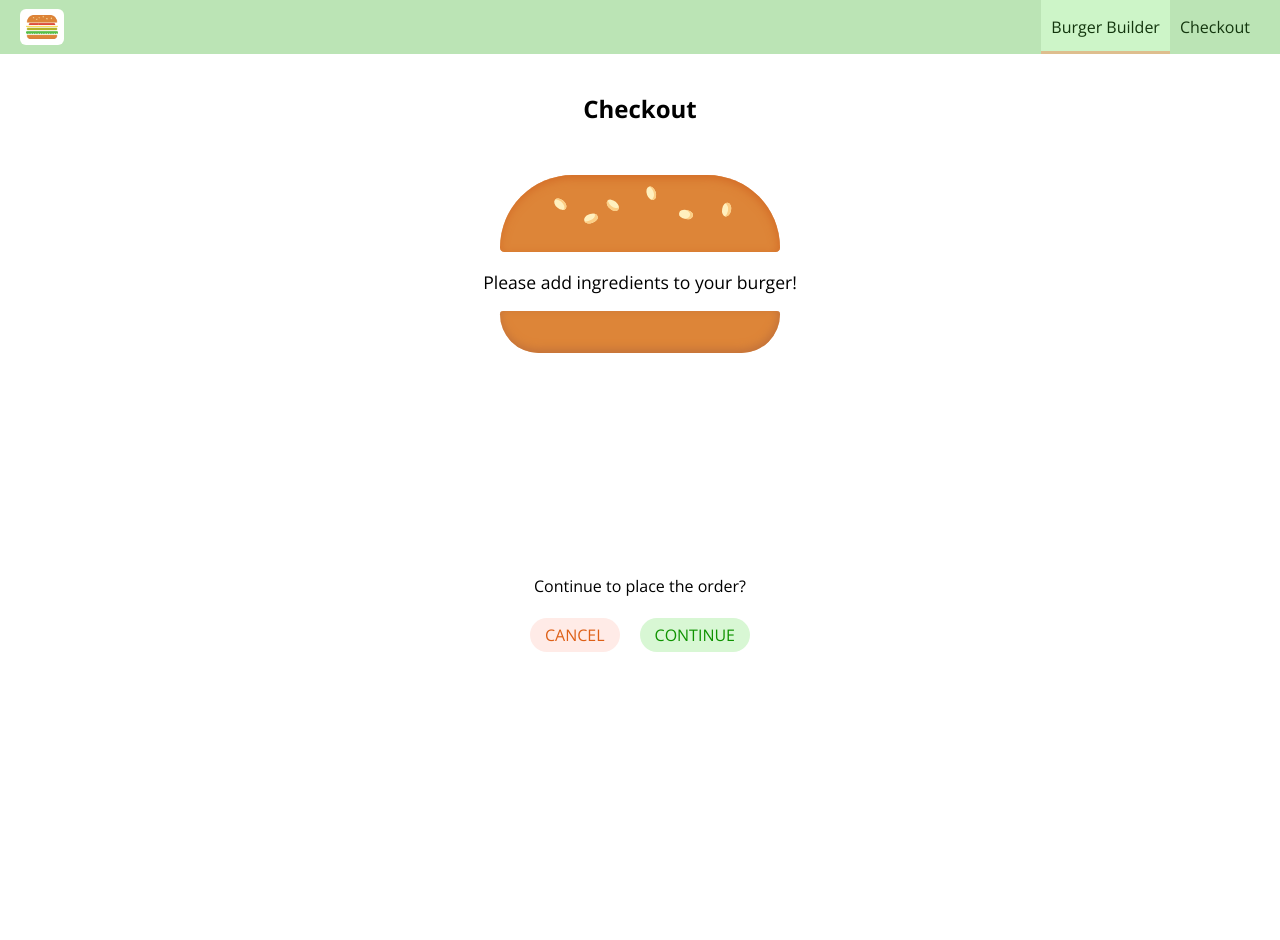
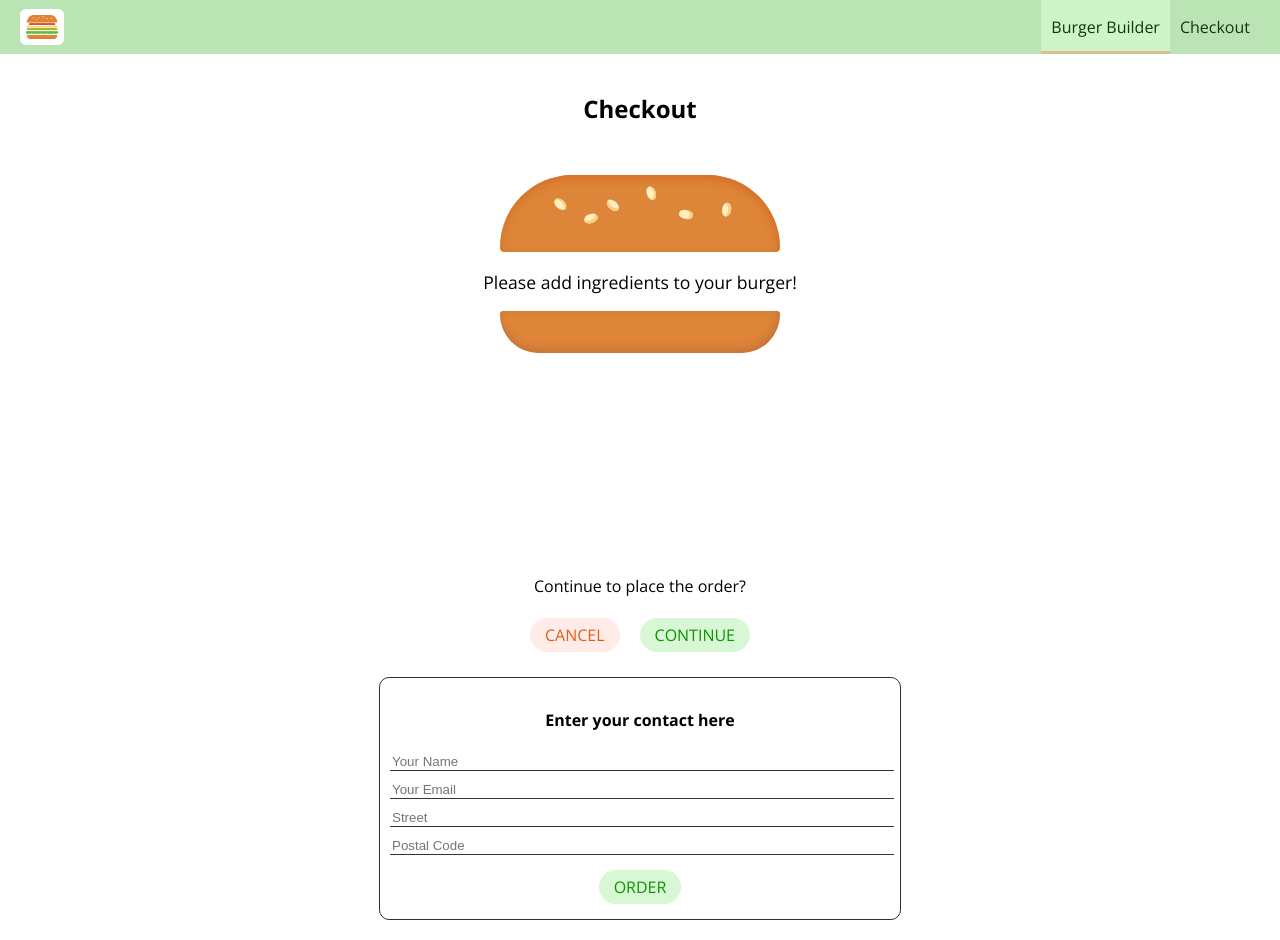
Before and after one commit to khoathy/burger-app, a React app: page /checkout in a window 1280 px wide. Both pictures are taken after a click on the button "CONTINUE". Before the commit the page ends 800 px from the top, so only its background shows below. Built offline with nearby package versions, Linux system fonts and the light colour scheme.

Commit message:
feat: create contact form, navigate to contact data component

```diff
--- a/src/containers/Checkout/Checkout.js
+++ b/src/containers/Checkout/Checkout.js
@@ -1,5 +1,7 @@
 import React, { Component } from 'react';
+import {Route} from 'react-router-dom';
 import CheckoutSummary from '../../components/Order/CheckoutSummary/CheckoutSummary'
+import ContactData from './ContactData/ContactData';
 
 class Checkout extends Component {
     state = {
@@ -37,6 +39,9 @@
                     ingredients={this.state.ingredients}
                     checkoutCancel = {this.checkoutCancelHandler}
                     checkoutContinue = {this.checkoutContinueHandler} />
+                <Route
+                    path={this.props.match.path + '/contact-data'}
+                    component={ContactData} />
             </div>
         )
 
--- /dev/null
+++ b/src/containers/Checkout/ContactData/ContactData.css
@@ -0,0 +1,22 @@
+.ContactData {
+    margin: 20px auto;
+    width: 80%;
+    text-align: center;
+    padding: 10px;
+    border: solid 1px #333;
+    border-radius: 10px;
+}
+
+.Input {
+    width: 100%;
+    display: block;
+    border: 0;
+    border-bottom: solid 1px #333;
+    margin-bottom: 10px;
+}
+
+@media (min-width: 600px) {
+    .ContactData {
+        width: 500px;
+    }
+}
--- /dev/null
+++ b/src/containers/Checkout/ContactData/ContactData.js
@@ -0,0 +1,31 @@
+import React, { Component } from 'react';
+import classes from './ContactData.css';
+import Button from '../../../components/UI/Button/Button';
+
+class ContactData extends Component {
+    state = {
+        name: '',
+        email: '',
+        address: {
+            street: '',
+            postalCode: ''
+        }
+    }
+
+    render() {
+        return (
+            <div className={classes.ContactData}>
+                <h4>Enter your contact here</h4>
+                <form>
+                    <input className={classes.Input} type="text" name="name" placeholder="Your Name" />
+                    <input className={classes.Input} type="email" name="email" placeholder="Your Email" />
+                    <input className={classes.Input} type="text" name="street" placeholder="Street" />
+                    <input className={classes.Input} type="text" name="postal" placeholder="Postal Code" />
+                    <Button btnType="Success">Order</Button>
+                </form>
+            </div>
+        )
+    }
+}
+
+export default ContactData;
```
